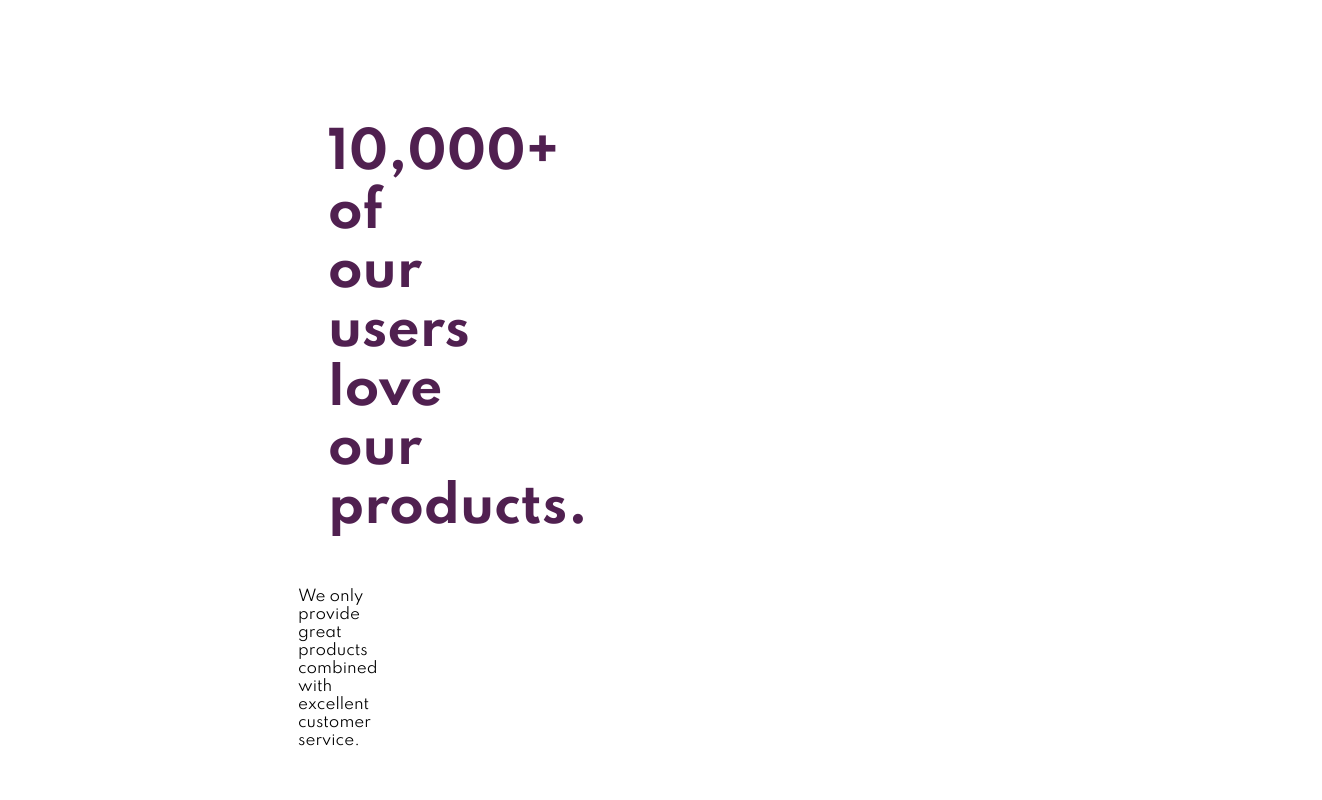
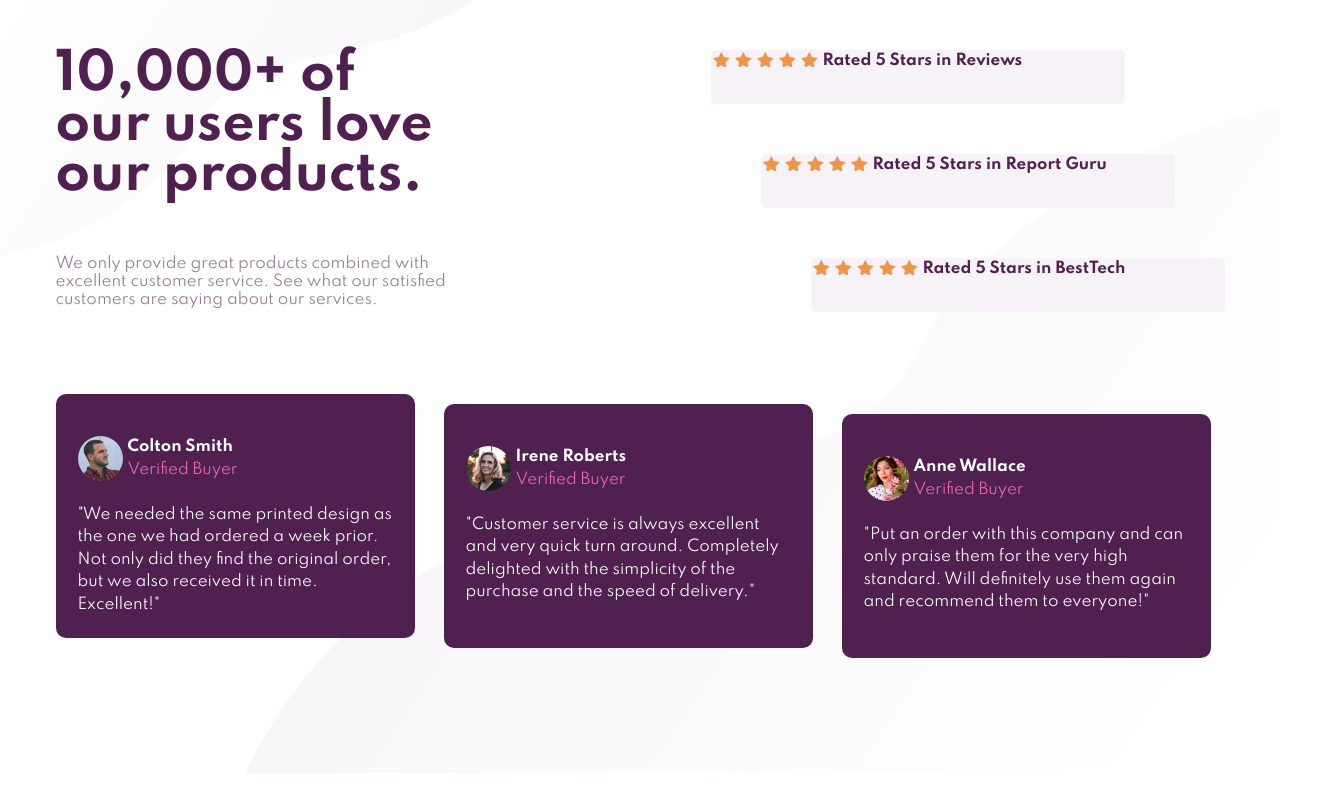
Before and after one commit to alexisshy/social-proof-section-master, a plain HTML site: page index.html in a window 1280 px wide. Shown: the top 800 px of the page, 1322 px wide, since content can reach past the window. Drawn offline with Linux system fonts and the light colour scheme; files whose address does not match are found by name.

Commit message:
Update index.html
positioned boxes

```diff
--- a/index.html
+++ b/index.html
@@ -28,23 +28,38 @@
       body {
         font-size: 15px;
         font-family: Spartan;
-        font-weight: ;
+        background-image: url("C:\\Users\\silve\\Documents\\Projects\\social-proof-section-master\\social-proof-section-master\\images\\bg-pattern-top-desktop.svg"), url("C:\\Users\\silve\\Documents\\Projects\\social-proof-section-master\\social-proof-section-master\\images\\bg-pattern-bottom-desktop.svg");
+        background-repeat: no-repeat, no-repeat;
+        min-height: 100%;
+        background-position: left -20px bottom 400px, right -50px top 100px;
+        width: 1169px;
+        margin: 0 auto;
+
+
       }
       .users {
         color: hsl(300, 43%, 22%);
         font-size: 50px;
-        margin-left: 30px;
-        margin-top: 125px;
-        margin-right: 900px;
+        margin-top: 20px;
         font-weight: 700;
+        line-height: 1;
+        width: 400px;
+        }
+    .text {
+      color:hsl(303, 10%, 53%);
+      padding-top: 5px;
+      width: 400px;
+    }
+    .p {
+      border: 2px solid black;
+      height: 200px;
+      width: 200px;
 
     }
-      p {
-        color: ;
-        margin-left: 290px;
-        margin-top: ;
-        margin-right: 900px;
+    .text-container {
+      float: left;
     }
+
       .ratings{
         border: 2px solid hsl(300, 24%, 96%);
         border-radius: 5px;
@@ -52,31 +67,34 @@
         background-color: hsl(300, 24%, 96%);
         color: hsl(300, 43%, 22%);
         height: 50px;
-        text-align: center;
+        justify-content: center;
         font-weight: 700;
+        margin-top: 50px;
 
-      }
-      .verifiedBuyer {
-        color: hsl(333, 80%, 67%);
-        font-weight: 400;
+
 
 
       }
+      .ratings-container {
+        float: right;
+      }
+
       #reviews {
-        margin-right: 350px;
-        margin-top: 125px;
-        margin-left: 800px;
-        position: relative;
+
+        margin-bottom: 10px;
+        margin-left: 0px;
+
+
 
       }
       #report {
-        margin-top: 130px;
-        margin-left: 850px;
+        margin-left: 50px;
+        margin-bottom: 10px;
+
 
       }
       #best-tech {
-        margin-top:135px;
-        margin-left: 900px;
+        margin-left: 100px;
 
 
       }
@@ -93,34 +111,49 @@
         padding-top: 40px;
         padding-left: 20px;
         padding-right: 20px;
-        padding-bottom: ;
         line-height: 1.5;
 
+
+
+
+
+
+      }
+      .verifiedBuyer {
+        color: hsl(333, 80%, 67%);
+        font-weight: 400;
 
 
       }
       #colton {
         padding-right: 10px;
+        clear: left;
+        margin-top: 70px;
+
 
 
 
       }
       #irene {
-        margin-top: 15px;
+        margin-top: 80px;
         margin-left: 29px;
+
+
 
 
       }
       #anne {
-        margin-top: 30px;
+        margin-top: 90px;
         margin-left: 29px;
+
+
 
 
       }
       img {
         border-radius: 50%;
         float: left;
-        margin-right: 30px;
+        margin-right: 5px;
 
 
       }
@@ -128,20 +161,22 @@
     </style>
   </head>
   <body>
+    <div class= "text-container">
       <div class= "users">
         <p>10,000+ of our users love our products.</p>
       </div>
       <div>
-      <p class= "text">We only provide great products combined with excellent customer service.</p>
+        <p class= "text">We only provide great products combined with excellent customer service. See what our satisfied customers are saying about our services.</p>
       </div>
-    <div>
+    </div>
+    <div class= "ratings-container">
       <div id="reviews" class= "ratings">
         <img src="C:\Users\silve\Documents\Projects\social-proof-section-master\social-proof-section-master\images\icon-star.svg">
         <img src="C:\Users\silve\Documents\Projects\social-proof-section-master\social-proof-section-master\images\icon-star.svg">
         <img src="C:\Users\silve\Documents\Projects\social-proof-section-master\social-proof-section-master\images\icon-star.svg">
         <img src="C:\Users\silve\Documents\Projects\social-proof-section-master\social-proof-section-master\images\icon-star.svg">
         <img src="C:\Users\silve\Documents\Projects\social-proof-section-master\social-proof-section-master\images\icon-star.svg">
-        <p>Rated 5 Stars in Reviews</p>
+        <span>Rated 5 Stars in Reviews</span>
       </div>
       <div id="report"class= "ratings">
         <img src="C:\Users\silve\Documents\Projects\social-proof-section-master\social-proof-section-master\images\icon-star.svg">
@@ -149,7 +184,7 @@
         <img src="C:\Users\silve\Documents\Projects\social-proof-section-master\social-proof-section-master\images\icon-star.svg">
         <img src="C:\Users\silve\Documents\Projects\social-proof-section-master\social-proof-section-master\images\icon-star.svg">
         <img src="C:\Users\silve\Documents\Projects\social-proof-section-master\social-proof-section-master\images\icon-star.svg">
-        <p>Rated 5 Stars in Report Guru</p>
+        <span>Rated 5 Stars in Report Guru</span>
       </div>
       <div id="best-tech" class= "ratings">
         <img src="C:\Users\silve\Documents\Projects\social-proof-section-master\social-proof-section-master\images\icon-star.svg">
@@ -157,7 +192,7 @@
         <img src="C:\Users\silve\Documents\Projects\social-proof-section-master\social-proof-section-master\images\icon-star.svg">
         <img src="C:\Users\silve\Documents\Projects\social-proof-section-master\social-proof-section-master\images\icon-star.svg">
         <img src="C:\Users\silve\Documents\Projects\social-proof-section-master\social-proof-section-master\images\icon-star.svg">
-        <p>Rated 5 Stars in BestTech</p>
+        <span>Rated 5 Stars in BestTech</span>
       </div>
   </div>
     <div id="colton" class= "buyers">
@@ -165,41 +200,36 @@
       "45">
       <strong>Colton Smith</strong>
       <div class= "verifiedBuyer">
-      Verified Buyer
+      <span>Verified Buyer</span>
   </div>
       <br>
-      "We needed the same printed design as the one we had ordered a week prior.
+      <span>"We needed the same printed design as the one we had ordered a week prior.
       Not only did they find the original order, but we also received it in time.
-      Excellent!"
+      Excellent!"</span>
   </div>
     <div id="irene" class= "buyers">
       <img src="C:\Users\silve\Documents\Projects\social-proof-section-master\social-proof-section-master\images\image-irene.jpg" width="45">
       <strong>Irene Roberts</strong>
     <div class= "verifiedBuyer">
-      Verified Buyer
+      <span>Verified Buyer</span>
   </div>
       <br>
 
-      "Customer service is always excellent and very quick turn around. Completely
-      delighted with the simplicity of the purchase and the speed of delivery."
+      <span>"Customer service is always excellent and very quick turn around. Completely
+      delighted with the simplicity of the purchase and the speed of delivery."</span>
   </div>
     <div id="anne" class= "buyers">
       <img src="C:\Users\silve\Documents\Projects\social-proof-section-master\social-proof-section-master\images\image-anne.jpg" width="45">
       <strong>Anne Wallace</strong>
     <div class="verifiedBuyer">
-      Verified Buyer
+      <span>Verified Buyer</span>
   </div>
       <br>
 
-      "Put an order with this company and can only praise them for the very high
-      standard. Will definitely use them again and recommend them to everyone!"
+      <span>"Put an order with this company and can only praise them for the very high
+      standard. Will definitely use them again and recommend them to everyone!"</span>
   </div>
 
-    <div class="attribution">
-      Challenge by
-      <a href="https://www.frontendmentor.io?ref=challenge" target="_blank"
-        >Frontend Mentor</a
-      >. Coded by <a href="#">Your Name Here</a>.
-    </div>
+
   </body>
 </html>
```
Lines whose indentation alone changed are shown as unchanged.
